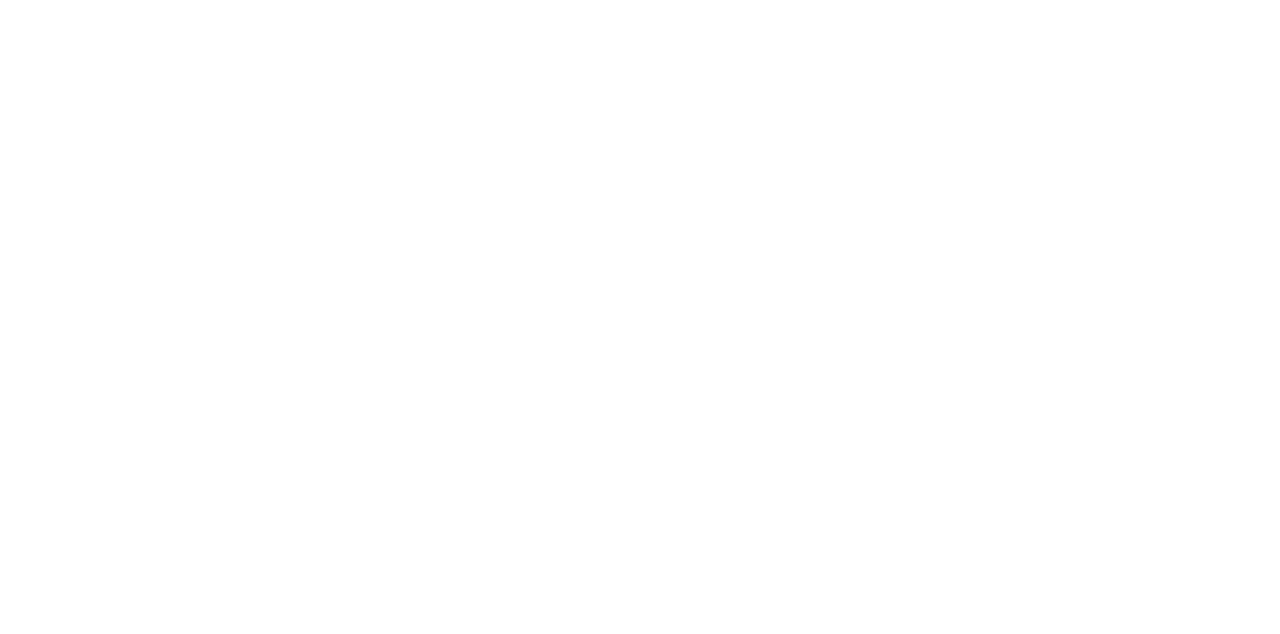
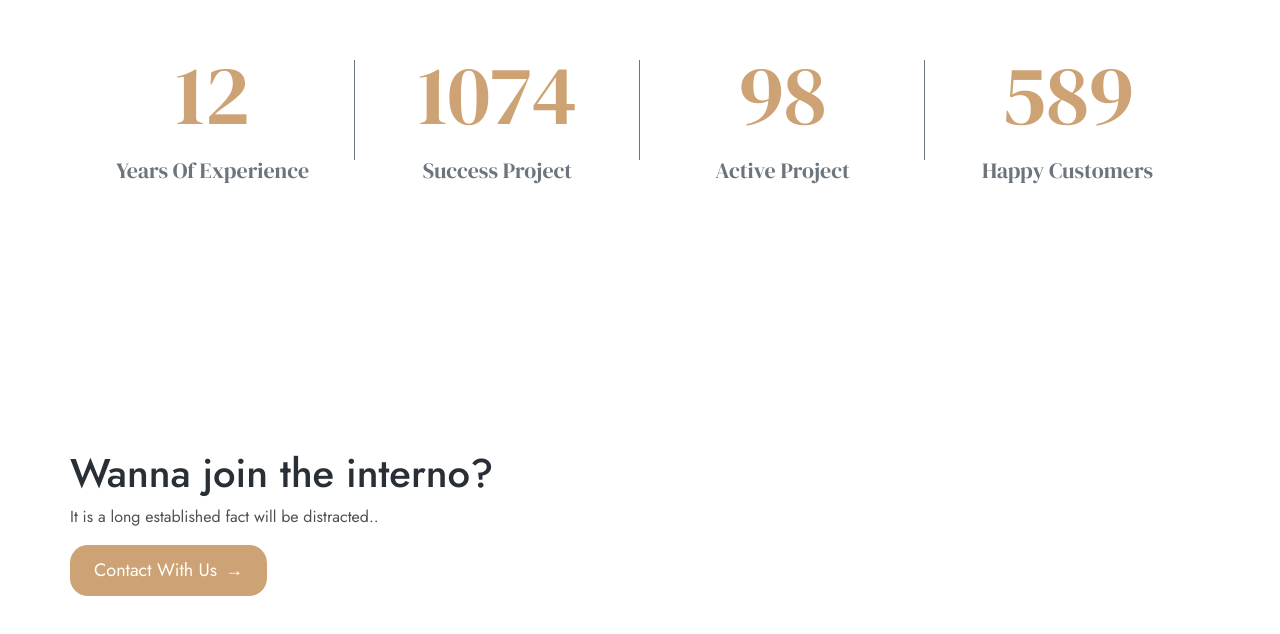
Before and after one commit to memooh/opulence, a React (Vite) app: page / in a window 1280 px wide. Shown: the part 4024-4658 px from the top of the page. Before the commit the page ends 3887 px from the top, so only its background shows below. Built offline with nearby package versions, Linux system fonts and the light colour scheme.

Commit message:
stats counter added + working on interno

```diff
--- a/src/App.jsx
+++ b/src/App.jsx
@@ -6,6 +6,8 @@
 import QuickConnectUs from './components/QuickConnectUs/QuickConnectUs'
 import Reviews from './components/Reviews/Reviews'
 import OurProjects from './components/OurProjects/OurProjects'
+import Stats from './components/Stats/Stats'
+import Interno from './components/Interno/Interno'
 
 function App() {
 
@@ -17,6 +19,8 @@
     <QuickConnectUs />
     <Reviews />
     <OurProjects />
+    <Stats />
+    <Interno />
     </>
   )
 }
--- /dev/null
+++ b/src/components/Interno/Interno.css
@@ -0,0 +1,74 @@
+.interno-container {
+    padding: 4rem 2rem;
+    display: flex;
+    flex-direction: column;
+    justify-content: center;
+    min-height: 100% !important;
+    position: relative;
+}
+
+
+
+
+@media (min-width: 1440px) {
+    .interno-container {
+        background-image: url('/images/interno.png');
+        background-position: center;
+        background-repeat: no-repeat;
+    }
+    .interno-text {
+        margin-left: 0 !important;
+        margin-top: -20rem !important;
+    }
+    .interno-title {
+        font-size: 4rem;
+    }
+    .interno-subtitle {
+        font-size: 2rem;
+    }
+}
+
+@media (max-width: 1439.98px) {
+    .interno-container {
+        background-image: none;
+    }
+    .interno-title {
+        color: var(--color-title);
+    }
+    .interno-subtitle {
+        color: var(--color-text);
+    }
+}
+
+@media (max-width: 1024px) {
+    .interno-title {
+        font-size: 3rem;
+    }
+    .interno-subtitle {
+        font-size: 1.1rem;
+    }
+}
+
+@media (max-width: 768px) {
+    .interno-title {
+        font-size: 2.5rem;
+    }
+    .interno-subtitle {
+        font-size: 1rem;
+    }
+}
+
+@media (max-width: 480px) {
+    .interno-text{
+        max-width: 100% !important;
+    }
+    .interno-title {
+        font-size: 2rem;
+    }
+    .interno-subtitle {
+        font-size: 0.9rem;
+    }
+    .interno-subtitle br {
+        display: none;
+    }
+}
--- /dev/null
+++ b/src/components/Interno/Interno.jsx
@@ -0,0 +1,22 @@
+import "./Interno.css";
+import Button from "../Button/Button";
+
+export const Interno = () => {
+  return (
+    <div className="interno-container">
+      <div className="container">
+        <div className="interno-text">
+          <h1 className="interno-title">Wanna join the interno?</h1>
+          <p className="interno-subtitle">
+            It is a long established fact will be distracted..
+          </p>
+          <Button onClick={() => console.log("Clicked!")} variant="primary">
+            Contact With Us
+          </Button>
+        </div>
+      </div>
+    </div>
+  );
+};
+
+export default Interno;
--- /dev/null
+++ b/src/components/Stats/Stats.css
@@ -0,0 +1,36 @@
+.counter-item {
+    text-align: center;
+    font-family: var(--font-serif);
+  }
+
+  .counter-value {
+    color: #CDA274;
+    font-size: 5.3rem;
+  }
+
+  .counter-description {
+    color: #6c757d;
+    font-size: 1.37rem;
+  }
+
+  .line {
+    display: none;
+  }
+
+  .stats {
+    margin-top: 11.35rem;
+    margin-bottom: 11.35rem;
+  }
+
+
+  @media (min-width: 992px) {
+    .line {
+      display: block; /* Show lines on desktop */
+      position: absolute;
+      top: 10%;
+      right: 0;
+      height: 100px; /* Adjust the height as needed */
+      width: 1px;
+      background-color: #6c757d; /* Line color */
+    }
+  }
--- /dev/null
+++ b/src/components/Stats/Stats.jsx
@@ -0,0 +1,44 @@
+import "./Stats.css";
+import { useState, useEffect } from "react";
+
+const Stats = () => {
+  const [happyCustomers, setHappyCustomers] = useState(583);
+
+  useEffect(() => {
+    const interval = setInterval(() => {
+      setHappyCustomers((prevCount) => prevCount + 1);
+    }, 1000); // 1 second
+
+    return () => clearInterval(interval);
+  }, []);
+
+  return (
+    <div className="container text-center my-5">
+      <div className="stats">
+        <div className="row justify-content-center">
+          <div className="col-12 col-md-6 col-lg-3 position-relative counter-item">
+            <h1 className="counter-value">12</h1>
+            <p className="counter-description">Years Of Experience</p>
+            <div className="line"></div>
+          </div>
+          <div className="col-12 col-md-6 col-lg-3 position-relative counter-item">
+            <h1 className="counter-value">1074</h1>
+            <p className="counter-description">Success Project</p>
+            <div className="line"></div>
+          </div>
+          <div className="col-12 col-md-6 col-lg-3 position-relative counter-item">
+            <h1 className="counter-value">98</h1>
+            <p className="counter-description">Active Project</p>
+            <div className="line"></div>
+          </div>
+          <div className="col-12 col-md-6 col-lg-3 counter-item">
+            <h1 className="counter-value">{happyCustomers}</h1>
+            <p className="counter-description">Happy Customers</p>
+          </div>
+        </div>
+      </div>
+    </div>
+  );
+};
+
+export default Stats;
```
Also changed, not shown: public/images/interno.png (added).
